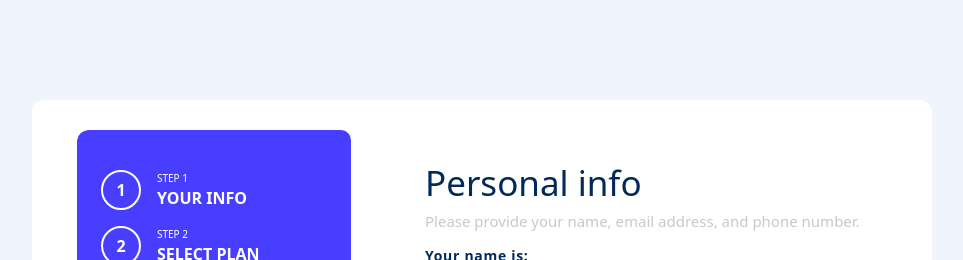
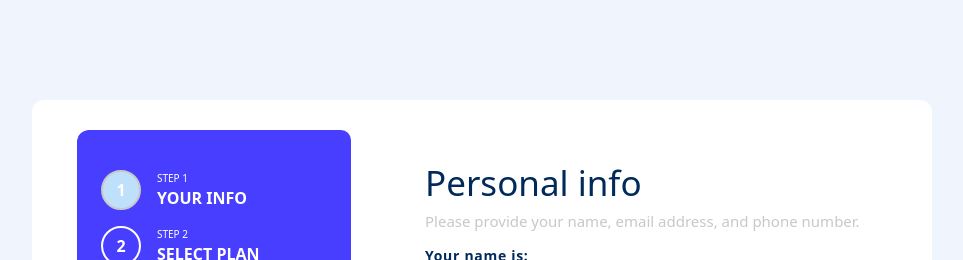
Before and after one commit to Melina1996/ProjetState, a React (Vite) app: page / in a window 1280 px wide. Shown: the top 260 px of the page, without its empty margins (158-1121 px from the left). Built offline with nearby package versions, Linux system fonts and the light colour scheme.

Commit message:
added change of step-color depending on display

```diff
--- a/src/App.jsx
+++ b/src/App.jsx
@@ -5,13 +5,13 @@ import Header from "./Components/Header";
 
 function App() {
 
-  const[currentStep,setStep]=useState(0)
+  const[currentStep,setStep]=useState(1)
 
   return (
     <div className="w-screen h-screen flex justify-center items-center bg-[#F0F4FDff]">
       <div className="w-[900px] h-[600px] bg-white flex justify-center items-center rounded-xl">
         <div className="w-[90%] h-[90%] flex justify-center items-center gap-10">
-          <Sidebar />
+          <Sidebar currentStep={currentStep} />
 
           <div className="w-[60%] h-[90%] flex flex-col justify-start items-start">
             <Header />
--- a/src/Components/Sidebar.jsx
+++ b/src/Components/Sidebar.jsx
@@ -1,19 +1,19 @@
 import React from 'react'
 import Steps from './Steps'
 
-export default function Sidebar() {
+export default function Sidebar(props) {
   return (
     <div className='bg-sidebarOne bg-no-repeat w-[40%] h-[100%] rounded-xl'>
 
        <div className='flex w-[80%] h-[100%] flex-col justify-start pt-10 items-start gap-4'>
 
-        <Steps number={"1"} header={"STEP 1"} subheader={"YOUR INFO"}/>
+        <Steps number={"1"} header={"STEP 1"} subheader={"YOUR INFO"} currentStep={props.currentStep}/>
 
-        <Steps number={"2"} header={"STEP 2"} subheader={"SELECT PLAN"}/>
+        <Steps number={"2"} header={"STEP 2"} subheader={"SELECT PLAN"} currentStep={props.currentStep}/>
 
-        <Steps number={"3"} header={"STEP 3"} subheader={"ADD-ONS"}/>
+        <Steps number={"3"} header={"STEP 3"} subheader={"ADD-ONS"} currentStep={props.currentStep}/>
 
-        <Steps number={"4"} header={"STEP 4"} subheader={"SUMMARY"}/>
+        <Steps number={"4"} header={"STEP 4"} subheader={"SUMMARY"} currentStep={props.currentStep}/>
 
        </div>
 
--- a/src/Components/Steps.jsx
+++ b/src/Components/Steps.jsx
@@ -1,21 +1,16 @@
-import React from 'react'
+import React from "react";
 
 export default function Steps(props) {
   return (
+    <div className="w-[100%] ml-6 gap-4 flex justify-start items-center">
+      <div className={`rounded-full w-[40px] h-[40px] ${props.number == props.currentStep ? "bg-[#BEE0FBff] border-[#C8C8C8ff]" : "border-white bg-none"}  border-2 border-solid flex justify-center items-center`}>
+        <p className={`text-white font-semibold ${props.number == props.currentStep ? "text-[#012A5Cff]" :  "text-white"}`}>{props.number}</p>
+      </div>
 
-    <div className='w-[100%] ml-6 gap-4 flex justify-start items-center text-white'>
-
-            <div className='rounded-full w-[40px] h-[40px] border-white border-2 border-solid flex justify-center items-center'>
-
-            <p className='text-white font-semibold'>{props.number}</p>
-
-            </div>
-
-
-            <div className='flex flex-col'>
-                <p className='text-[10px]'>{props.header}</p>
-                <p className='font-semibold'>{props.subheader}</p>
-            </div>
+      <div className="flex flex-col text-white">
+        <p className="text-[10px]">{props.header}</p>
+        <p className="font-semibold">{props.subheader}</p>
+      </div>
     </div>
-  )
+  );
 }
```
